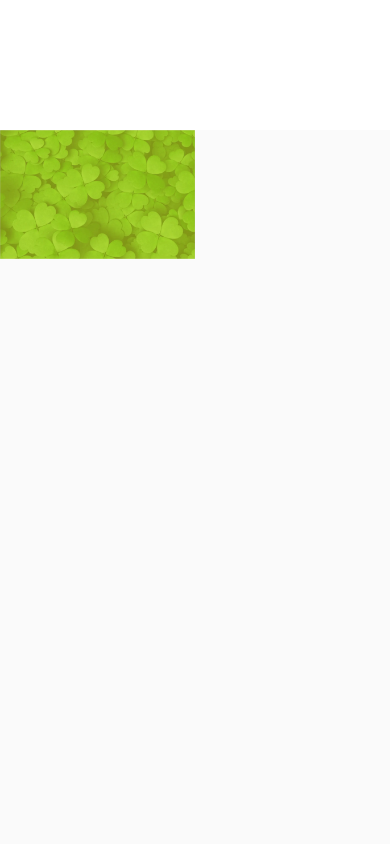
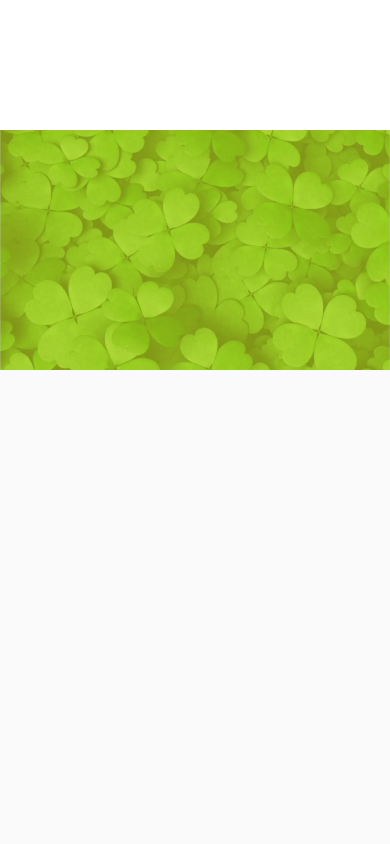
Before and after one commit to TZ-fn/MyClover, a React (Vite) app: page /offer/mortgages in a window 390 px wide. Shown: the part 1760-2604 px from the top of the page. Built offline with nearby package versions, Linux system fonts and the light colour scheme; a web font is replaced by a local one.

Commit message:
fix: improve the styling and responsiveness

```diff
--- a/src/components/MortgagesPageMain/MortgagesPageMain.module.scss
+++ b/src/components/MortgagesPageMain/MortgagesPageMain.module.scss
@@ -144,10 +144,24 @@
 
 .benefitsSection {
   display: grid;
-  max-height: 50rem;
   overflow: hidden;
+  width: 100%;
   grid-template-columns: 1fr 1fr;
   background-color: var(--white);
+
+  @media (max-width: 1150px) {
+    grid-template-columns: 1fr;
+  }
+}
+
+.cloversImage {
+  height: 100%;
+  object-fit: cover;
+
+  @media (max-width: 1150px) {
+    height: 15rem;
+    width: 100%;
+  }
 }
 
 .benefitsList {
@@ -168,12 +182,12 @@
   position: relative;
   display: grid;
   grid-template-columns: 20% 1fr;
-  grid-template-rows: 25% 1fr;
+  grid-template-rows: 3rem 1fr;
   grid-template-areas:
     "icon header"
     "icon text";
   margin: 2rem;
-  line-height: 50px;
+  line-height: 40px;
   align-self: stretch;
   transform: translateX(-15%);
   opacity: 0;
```
